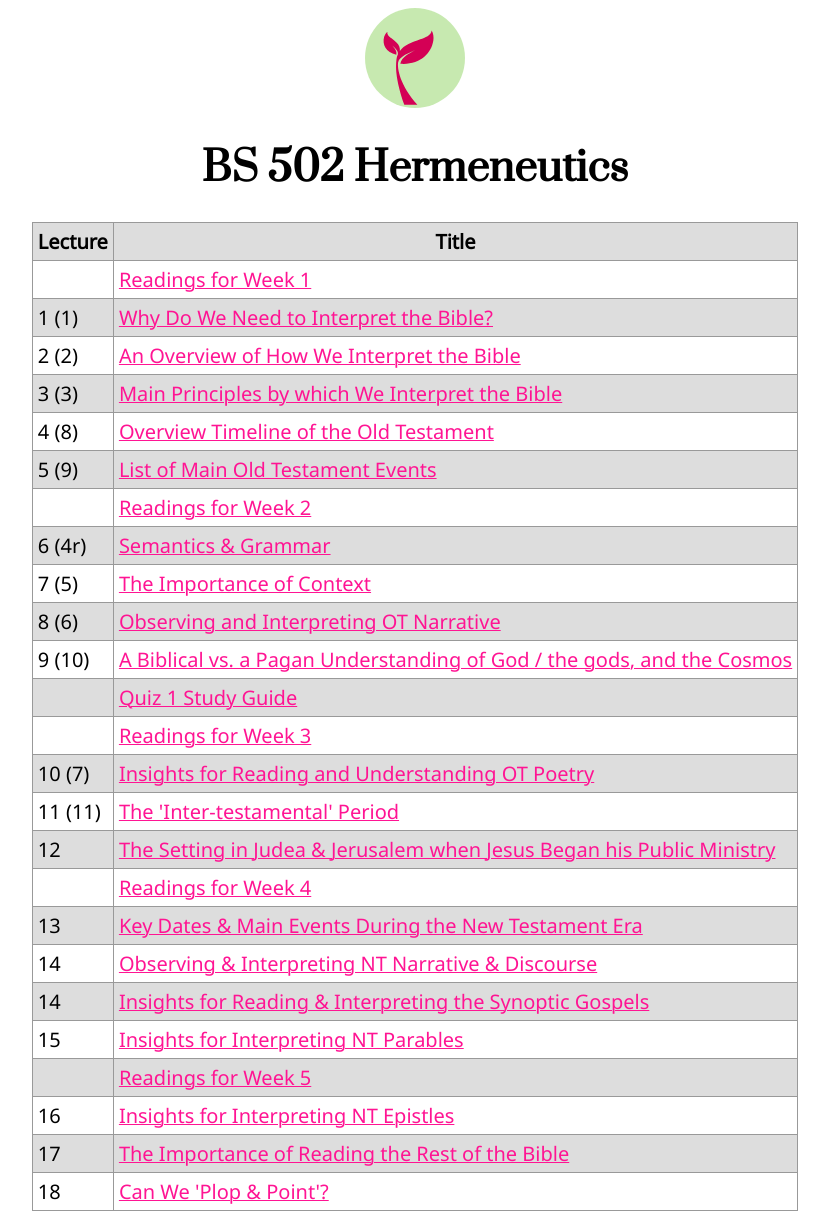
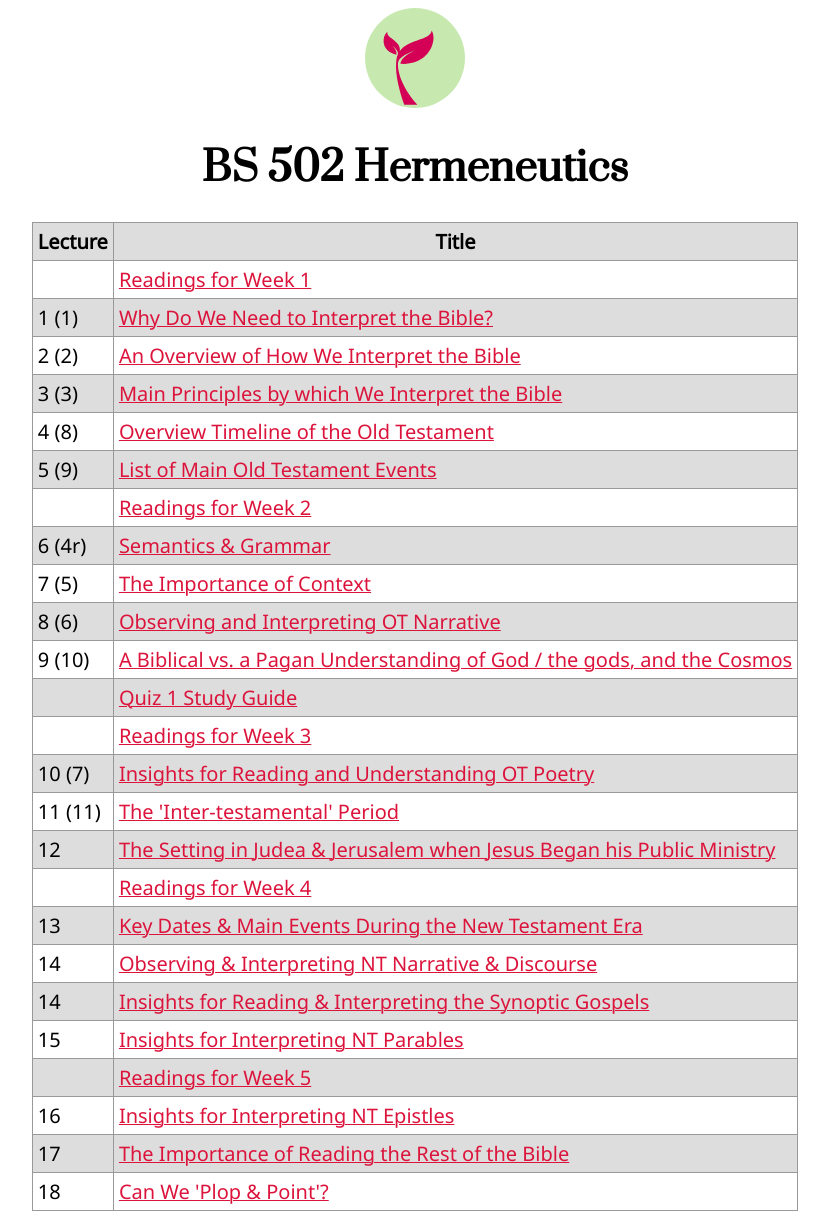
Before and after one commit to GospelTrust/kairos-bs-502, a Jekyll site: the page built from docs/index.html, in a window 1280 px wide. Shown: the whole page, without its empty margins (225-1054 px from the left). Built offline with Jekyll 4.4.1, drawn with Linux system fonts in a browser that asks for light colours.

Commit message:
style: change color and quote

```diff
--- a/docs/assets/css/style.css
+++ b/docs/assets/css/style.css
@@ -4,7 +4,7 @@ body {
 }
 
 a, a:visited {
-  color: deeppink;
+  color: crimson;
   text-decoration-thickness: -0.5px;
 }
 
@@ -63,7 +63,7 @@ pre code {
 }
 
 blockquote {
-  border-left: 2px solid lightgray;
+  border-left: 5px solid lightgray;
   padding-left: 10px;
   margin-left: 20px;
   font-family: Prata, serif;
```
